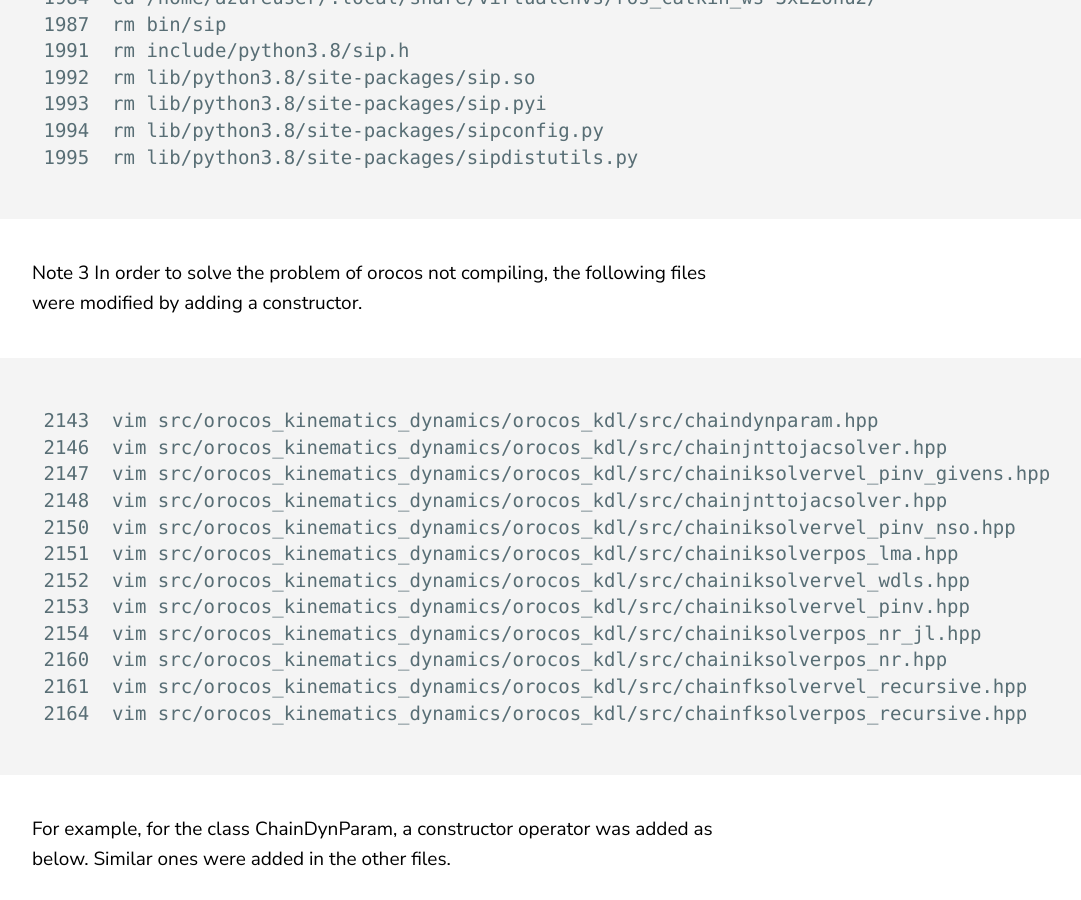
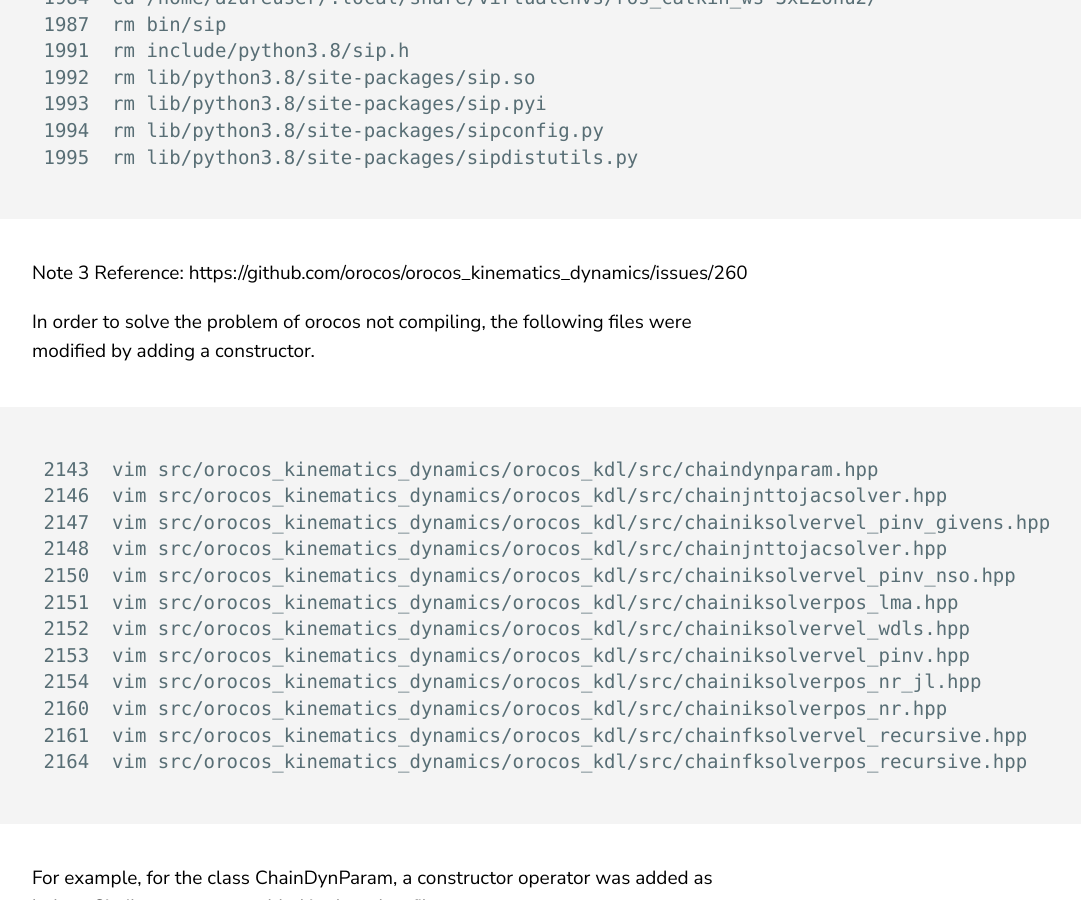
Before and after one commit to jluis9796/jluis9796.github.io, a Jekyll site: the page built from _posts/2020-05-31-manuals.markdown, in a window 1280 px wide and 900 px high, scrolled down 19188 px. Shown: the whole window, without its empty margins (68-1149 px from the left). Built offline with Jekyll 4.4.1, drawn with Linux system fonts in a browser that asks for light colours; part of the change alters nothing that is shown.

Commit message:
Update 2020-05-31-manuals.markdown

````diff
--- a/_posts/2020-05-31-manuals.markdown
+++ b/_posts/2020-05-31-manuals.markdown
@@ -415,6 +415,8 @@ Uninstall the sip as below if needed.
 ```
 
 Note 3
+Reference: https://github.com/orocos/orocos_kinematics_dynamics/issues/260
+
 In order to solve the problem of orocos not compiling, the following files were modified by adding a constructor.
 ```
  2143  vim src/orocos_kinematics_dynamics/orocos_kdl/src/chaindynparam.hpp
````
